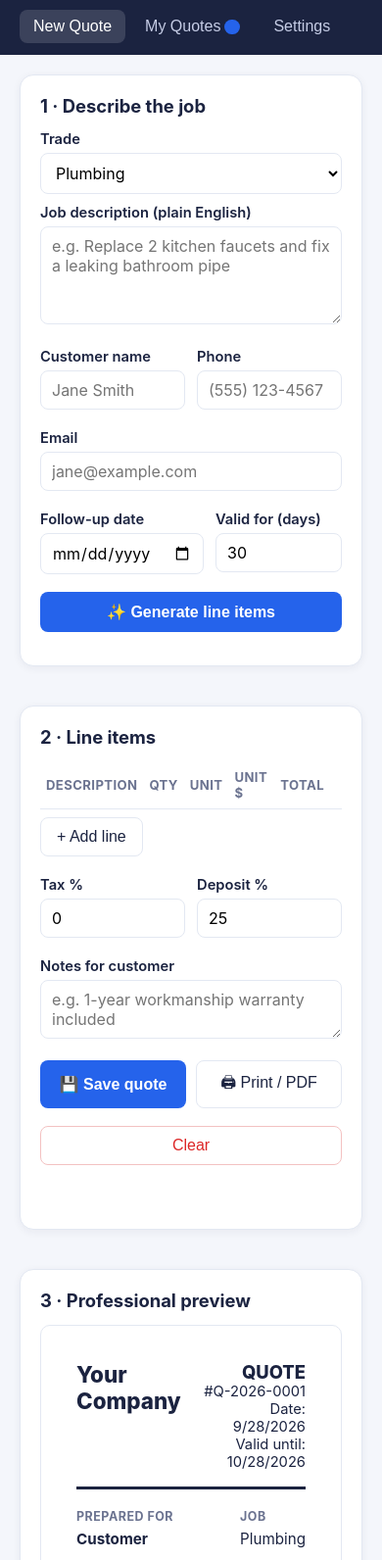
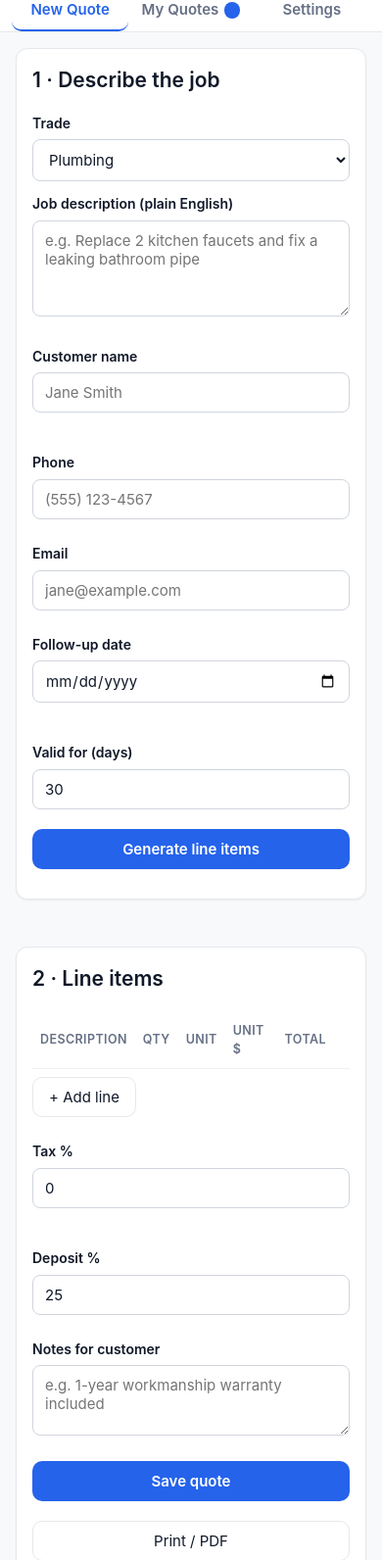
Before and after one commit to alexwboles/quotely-ai, a website: page public/index.html in a window 390 px wide. Shown: the part 51-1643 px from the top of the page at 98% size. Drawn offline with Linux system fonts and the light colour scheme; no server answers.

Commit message:
Premium design pass: light theme, refined type, responsive

```diff
--- a/public/index.html
+++ b/public/index.html
@@ -8,7 +8,7 @@
 </head>
 <body>
 <header class="topbar no-print">
-  <div class="brand">⚡ Quotely <span>AI</span></div>
+  <div class="brand">Quotely <span>AI</span></div>
   <nav class="tabs">
     <button class="tab active" data-tab="new">New Quote</button>
     <button class="tab" data-tab="quotes">My Quotes <span id="quoteCount" class="pill"></span></button>
@@ -37,7 +37,7 @@
           <label>Follow-up date <input id="followUp" type="date"></label>
           <label>Valid for (days) <input id="validDays" type="number" value="30" min="1"></label>
         </div>
-        <button id="generateBtn" class="primary">✨ Generate line items</button>
+        <button id="generateBtn" class="primary">Generate line items</button>
         <p class="hint" id="genSource"></p>
       </div>
 
@@ -58,8 +58,8 @@
           <textarea id="notes" rows="2" placeholder="e.g. 1-year workmanship warranty included"></textarea>
         </label>
         <div class="actions">
-          <button id="saveBtn" class="primary">💾 Save quote</button>
-          <button id="printBtn" class="ghost">🖨 Print / PDF</button>
+          <button id="saveBtn" class="primary">Save quote</button>
+          <button id="printBtn" class="ghost">Print / PDF</button>
           <button id="clearBtn" class="danger-ghost">Clear</button>
         </div>
         <p class="hint" id="saveMsg"></p>
--- a/public/style.css
+++ b/public/style.css
@@ -1,97 +1,210 @@
 :root {
-  --bg: #f4f6fb; --card: #fff; --ink: #1b2340; --muted: #6b7390;
-  --line: #e3e8f2; --blue: #2563eb; --blue-d: #1d4ed8;
-  --green: #16a34a; --red: #dc2626; --amber: #d97706;
+  --bg: #f8f9fb;
+  --card: #ffffff;
+  --ink: #101828;
+  --muted: #667085;
+  --line: #e5e8ec;
+  --divider: #eef0f3;
+  --accent: #2563eb;
+  --accent-dark: #1d4ed8;
+  --accent-ring: rgba(37, 99, 235, .15);
+  --green: #16a34a;
+  --red: #dc2626;
+  --amber: #d97706;
 }
 * { box-sizing: border-box; }
-body { margin: 0; font-family: -apple-system, "Segoe UI", Roboto, Helvetica, Arial, sans-serif; background: var(--bg); color: var(--ink); }
+body {
+  margin: 0;
+  font-family: -apple-system, BlinkMacSystemFont, "Segoe UI", Roboto, Helvetica, Arial, sans-serif;
+  font-size: 15.5px;
+  line-height: 1.55;
+  background: var(--bg);
+  color: var(--ink);
+}
 .hidden { display: none !important; }
 
-.topbar { background: var(--ink); color: #fff; padding: 12px 20px; display: flex; align-items: center; gap: 24px; flex-wrap: wrap; position: sticky; top: 0; z-index: 10; }
-.brand { font-size: 1.3rem; font-weight: 800; letter-spacing: .3px; }
-.brand span { background: var(--blue); border-radius: 6px; padding: 1px 7px; font-size: .9rem; }
-.tabs { display: flex; gap: 6px; }
-.tab { background: transparent; border: 0; color: #c6cde6; padding: 8px 14px; border-radius: 8px; cursor: pointer; font-size: 1rem; }
-.tab.active, .tab:hover { background: rgba(255,255,255,.14); color: #fff; }
-.pill { background: var(--blue); border-radius: 10px; padding: 0 8px; font-size: .8rem; margin-left: 4px; }
+/* ---------- header / tabs ---------- */
+.topbar {
+  background: var(--card);
+  border-bottom: 1px solid var(--line);
+  padding: 0 20px;
+  display: flex;
+  align-items: center;
+  gap: 32px;
+  flex-wrap: wrap;
+  position: sticky;
+  top: 0;
+  z-index: 10;
+}
+.brand { font-size: 20px; font-weight: 700; letter-spacing: .2px; white-space: nowrap; }
+.brand span { background: var(--accent); color: #fff; border-radius: 6px; padding: 2px 8px; font-size: 13px; font-weight: 700; margin-left: 2px; }
+.tabs { display: flex; gap: 4px; align-self: stretch; }
+.tab {
+  background: transparent;
+  border: 0;
+  border-bottom: 2px solid transparent;
+  color: var(--muted);
+  padding: 10px 14px;
+  min-height: 44px;
+  cursor: pointer;
+  font-size: 15px;
+  font-weight: 600;
+  font-family: inherit;
+}
+.tab:hover { color: var(--ink); }
+.tab.active { color: var(--accent); border-bottom-color: var(--accent); }
+.pill { background: var(--accent); color: #fff; border-radius: 10px; padding: 1px 8px; font-size: 12px; font-weight: 700; margin-left: 6px; }
 
-main { max-width: 1200px; margin: 0 auto; padding: 20px; }
-.grid { display: grid; grid-template-columns: 1fr 1fr; gap: 20px; margin-bottom: 20px; }
+/* ---------- layout ---------- */
+main { max-width: 1120px; margin: 0 auto; padding: 24px; }
+.grid { display: grid; grid-template-columns: 1fr 1fr; gap: 24px; margin-bottom: 24px; }
 @media (max-width: 900px) { .grid { grid-template-columns: 1fr; } }
 
-.card { background: var(--card); border: 1px solid var(--line); border-radius: 14px; padding: 20px; box-shadow: 0 2px 8px rgba(27,35,64,.06); margin-bottom: 20px; }
-.card h2 { margin: 0 0 14px; font-size: 1.15rem; }
+.card {
+  background: var(--card);
+  border: 1px solid var(--line);
+  border-radius: 12px;
+  padding: 24px;
+  box-shadow: 0 1px 2px rgba(16, 24, 40, .06);
+  margin-bottom: 24px;
+}
+.card h2 { margin: 0 0 16px; font-size: 21px; font-weight: 600; }
+.card h3 { margin: 20px 0 8px; font-size: 17px; font-weight: 600; }
 
-label { display: block; margin: 10px 0; font-weight: 600; font-size: .92rem; }
-input, select, textarea { width: 100%; margin-top: 5px; padding: 9px 11px; border: 1px solid var(--line); border-radius: 8px; font-size: 1rem; font-family: inherit; background: #fff; }
-textarea { resize: vertical; }
-input:focus, select:focus, textarea:focus { outline: 2px solid var(--blue); border-color: var(--blue); }
-.row { display: grid; grid-template-columns: 1fr 1fr; gap: 12px; }
+/* ---------- forms ---------- */
+label { display: block; margin: 12px 0; font-weight: 600; font-size: 14px; }
+input, select, textarea {
+  width: 100%;
+  margin-top: 6px;
+  padding: 10px 12px;
+  min-height: 40px;
+  border: 1px solid #d0d5dd;
+  border-radius: 8px;
+  font-size: 15px;
+  font-family: inherit;
+  background: #fff;
+  color: var(--ink);
+}
+textarea { resize: vertical; min-height: 72px; }
+input:focus, select:focus, textarea:focus {
+  outline: none;
+  border-color: var(--accent);
+  box-shadow: 0 0 0 4px var(--accent-ring);
+}
+.row { display: grid; grid-template-columns: 1fr 1fr; gap: 16px; }
 
-button { cursor: pointer; border-radius: 8px; padding: 10px 16px; font-size: 1rem; border: 1px solid transparent; }
-button.primary { background: var(--blue); color: #fff; font-weight: 700; width: 100%; margin-top: 8px; }
-button.primary:hover { background: var(--blue-d); }
+/* ---------- buttons ---------- */
+button {
+  cursor: pointer;
+  border-radius: 10px;
+  padding: 10px 16px;
+  min-height: 40px;
+  font-size: 15px;
+  font-family: inherit;
+  border: 1px solid transparent;
+}
+button:focus-visible, .tab:focus-visible {
+  outline: 2px solid var(--accent);
+  outline-offset: 2px;
+}
+button.primary { background: var(--accent); color: #fff; font-weight: 600; width: 100%; margin-top: 8px; }
+button.primary:hover { background: var(--accent-dark); }
 button.ghost { background: #fff; border-color: var(--line); color: var(--ink); margin-top: 8px; }
+button.ghost:hover { background: #f8f9fb; }
 button.danger-ghost { background: #fff; border-color: #f3c2c2; color: var(--red); margin-top: 8px; }
-button.small { padding: 5px 10px; font-size: .85rem; }
-.hint { color: var(--muted); font-size: .88rem; }
+button.danger-ghost:hover { background: #fef2f2; }
+button.small { padding: 6px 12px; font-size: 14px; }
+.hint { color: var(--muted); font-size: 14px; }
 
+/* ---------- tables ---------- */
 .table-wrap { overflow-x: auto; }
-table { width: 100%; border-collapse: collapse; font-size: .95rem; }
-th, td { text-align: left; padding: 8px 6px; border-bottom: 1px solid var(--line); }
-th { color: var(--muted); font-size: .82rem; text-transform: uppercase; letter-spacing: .4px; }
-#itemsBody input { margin: 0; padding: 6px 8px; font-size: .95rem; }
-#itemsBody td:nth-child(2) input, #itemsBody td:nth-child(4) input { width: 76px; }
-#itemsBody td:nth-child(3) input { width: 70px; }
+table { width: 100%; border-collapse: collapse; font-size: 15px; }
+th, td { text-align: left; padding: 10px 8px; border-bottom: 1px solid var(--divider); }
+th { color: var(--muted); font-size: 12.5px; font-weight: 600; text-transform: uppercase; letter-spacing: .4px; }
+#itemsBody input { margin: 0; padding: 8px 10px; font-size: 15px; min-height: 36px; }
+#itemsBody td:nth-child(2) input, #itemsBody td:nth-child(4) input { width: 84px; }
+#itemsBody td:nth-child(3) input { width: 76px; }
 .row-total { font-weight: 700; white-space: nowrap; }
 
-.totals-edit { display: flex; gap: 12px; margin-top: 10px; }
+.totals-edit { display: flex; gap: 16px; margin-top: 12px; }
 .totals-edit label { flex: 1; }
-.actions { display: flex; gap: 10px; margin-top: 6px; flex-wrap: wrap; }
-.actions button { flex: 1; min-width: 120px; }
+.actions { display: flex; gap: 12px; margin-top: 8px; flex-wrap: wrap; }
+.actions button { flex: 1; min-width: 140px; }
 #saveMsg { min-height: 1.2em; }
 
 /* ---------- quote preview ---------- */
 #preview { background: #fff; border: 1px solid var(--line); border-radius: 10px; padding: 36px; max-width: 800px; margin: 0 auto; }
 .q-head { display: flex; justify-content: space-between; align-items: flex-start; border-bottom: 3px solid var(--ink); padding-bottom: 16px; margin-bottom: 20px; }
 .q-logo { max-height: 64px; max-width: 160px; }
-.q-co { font-size: 1.4rem; font-weight: 800; }
-.q-co-sub { color: var(--muted); font-size: .9rem; }
-.q-meta { text-align: right; font-size: .92rem; }
-.q-meta .qnum { font-size: 1.15rem; font-weight: 800; }
-.q-parties { display: flex; justify-content: space-between; gap: 20px; margin-bottom: 18px; font-size: .95rem; }
-.q-parties h4 { margin: 0 0 6px; color: var(--muted); text-transform: uppercase; font-size: .78rem; letter-spacing: .5px; }
+.q-co { font-size: 22px; font-weight: 700; }
+.q-co-sub { color: var(--muted); font-size: 14px; }
+.q-meta { text-align: right; font-size: 14.5px; }
+.q-meta .qnum { font-size: 18px; font-weight: 700; }
+.q-parties { display: flex; justify-content: space-between; gap: 20px; margin-bottom: 18px; font-size: 15px; }
+.q-parties h4 { margin: 0 0 6px; color: var(--muted); text-transform: uppercase; font-size: 12.5px; letter-spacing: .5px; }
 .q-items { width: 100%; margin: 12px 0; }
-.q-items th { background: #f1f4fa; }
+.q-items th { background: #f6f7f9; }
 .q-items td.num, .q-items th.num { text-align: right; }
-.q-totals { margin-left: auto; width: 280px; font-size: .95rem; }
-.q-totals .grand { font-size: 1.15rem; font-weight: 800; border-top: 2px solid var(--ink); }
-.q-totals td { padding: 5px 4px; }
-.q-notes { margin-top: 18px; font-size: .92rem; background: #f8fafc; border: 1px solid var(--line); border-radius: 8px; padding: 12px; }
-.q-sign { display: flex; gap: 40px; margin-top: 40px; font-size: .9rem; color: var(--muted); }
+.q-totals { margin-left: auto; width: 280px; font-size: 15px; }
+.q-totals .grand { font-size: 18px; font-weight: 700; border-top: 2px solid var(--ink); }
+.q-totals td { padding: 6px 4px; }
+.q-notes { margin-top: 18px; font-size: 14.5px; background: #f8f9fb; border: 1px solid var(--line); border-radius: 8px; padding: 12px; }
+.q-sign { display: flex; gap: 40px; margin-top: 40px; font-size: 14px; color: var(--muted); }
 .q-sign div { flex: 1; border-top: 1px solid var(--ink); padding-top: 6px; }
 
 /* ---------- quotes list ---------- */
-.filters { display: flex; gap: 10px; margin-bottom: 14px; }
+.filters { display: flex; gap: 12px; margin-bottom: 16px; flex-wrap: wrap; }
 .filters select, .filters input { margin-top: 0; }
-.quote-card { border: 1px solid var(--line); border-radius: 10px; padding: 14px 16px; margin-bottom: 12px; display: flex; justify-content: space-between; gap: 14px; align-items: center; flex-wrap: wrap; }
-.quote-card .meta { font-size: .9rem; color: var(--muted); }
-.quote-card .num { font-weight: 800; font-size: 1.05rem; }
-.quote-card .cust { font-weight: 700; }
-.quote-card .total { font-weight: 800; font-size: 1.1rem; }
-.status { display: inline-block; padding: 3px 10px; border-radius: 20px; font-size: .8rem; font-weight: 700; text-transform: uppercase; }
-.status.draft { background: #eef2ff; color: var(--blue); }
+.filters select { width: auto; }
+.quote-card {
+  border: 1px solid var(--line);
+  border-radius: 10px;
+  padding: 16px 20px;
+  margin-bottom: 12px;
+  display: flex;
+  justify-content: space-between;
+  gap: 16px;
+  align-items: center;
+  flex-wrap: wrap;
+  background: #fff;
+}
+.quote-card .meta { font-size: 14px; color: var(--muted); }
+.quote-card .num { font-weight: 700; font-size: 17px; }
+.quote-card .cust { font-weight: 600; }
+.quote-card .total { font-weight: 700; font-size: 17px; }
+.status { display: inline-block; padding: 3px 10px; border-radius: 20px; font-size: 13px; font-weight: 600; text-transform: uppercase; }
+.status.draft { background: #eef2ff; color: var(--accent); }
 .status.sent { background: #fef3c7; color: var(--amber); }
 .status.won { background: #dcfce7; color: var(--green); }
 .status.lost { background: #fee2e2; color: var(--red); }
-.followup { font-size: .85rem; font-weight: 700; }
+.followup { font-size: 13.5px; font-weight: 600; }
 .followup.due { color: var(--red); }
 .followup.soon { color: var(--amber); }
-.qbtns { display: flex; gap: 6px; flex-wrap: wrap; }
-.alert { background: #fef3c7; border: 1px solid #f5d67b; border-radius: 8px; padding: 10px 14px; margin-bottom: 12px; font-weight: 600; }
+.qbtns { display: flex; gap: 8px; flex-wrap: wrap; }
+.alert { background: #fef3c7; border: 1px solid #f5d67b; border-radius: 8px; padding: 12px 16px; margin-bottom: 16px; font-weight: 600; }
 
 #logoPreview img { max-height: 60px; margin-top: 8px; border: 1px solid var(--line); border-radius: 6px; }
-footer { text-align: center; color: var(--muted); padding: 24px; font-size: .88rem; }
+footer { text-align: center; color: var(--muted); padding: 24px; font-size: 14px; }
+
+/* ---------- responsive ---------- */
+@media (max-width: 640px) {
+  main { padding: 16px; }
+  .card { padding: 16px; }
+  .row { grid-template-columns: 1fr; }
+  .totals-edit { flex-direction: column; }
+  .actions { flex-direction: column; }
+  .actions button { width: 100%; }
+  .topbar { gap: 8px; padding: 0 12px; }
+  .tabs { width: 100%; }
+  .tab { flex: 1; text-align: center; padding: 10px 6px; }
+  #preview { padding: 20px; }
+  .q-head { flex-direction: column; gap: 12px; }
+  .q-meta { text-align: left; }
+  .q-parties { flex-direction: column; }
+  .q-totals { width: 100%; }
+  .q-sign { flex-direction: column; gap: 20px; }
+  .quote-card { align-items: flex-start; }
+}
 
 /* ---------- print: only the quote preview ---------- */
 @media print {
```
